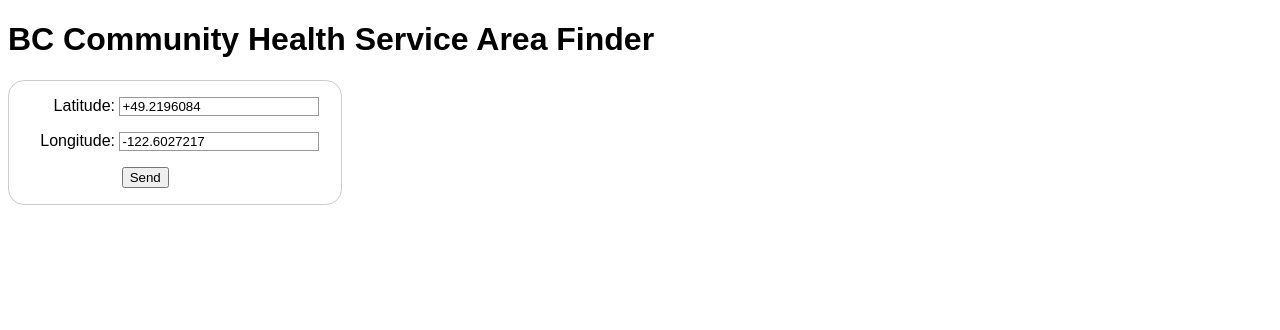
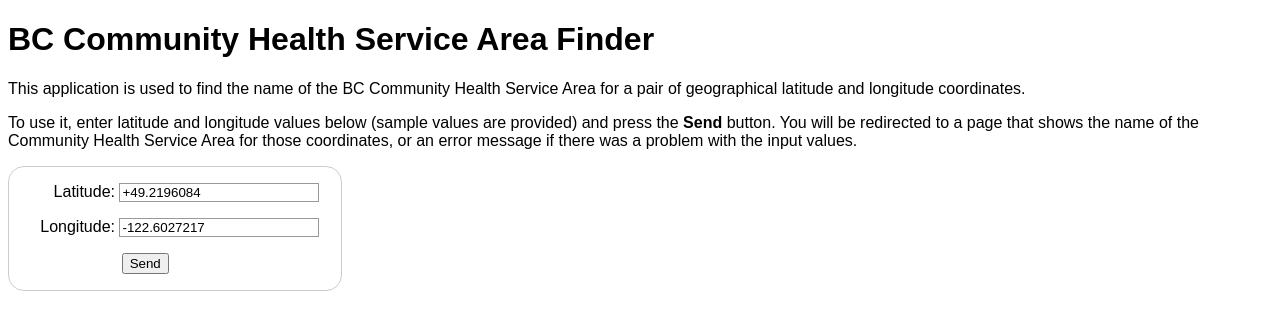
Before and after one commit to michaelpnelson/bcapp, a plain HTML site: page index.html in a window 1280 px wide. Drawn offline with Linux system fonts and the light colour scheme.

Commit message:
Added README and did some cleanup

```diff
--- a/index.html
+++ b/index.html
@@ -9,6 +9,12 @@
     <h1>
       BC Community Health Service Area Finder
     </h1>
+    <p>This application is used to find the name of the BC Community Health Service Area
+    for a pair of geographical latitude and longitude coordinates.</p>
+    <p>To use it, enter latitude and longitude values below (sample values are provided)
+    and press the <b>Send</b> button. You will be redirected to a page that shows the
+    name of the Community Health Service Area for those coordinates, or an error message
+    if there was a problem with the input values.</p>
     <form action="http://127.0.0.1:8000/bcapp" method="get">
        <ul>
         <li>
```
Also changed, not shown: docker/docker-compose.yml (+0 -23 lines), docker/server.js (+1 -29 lines), README.txt (added).
